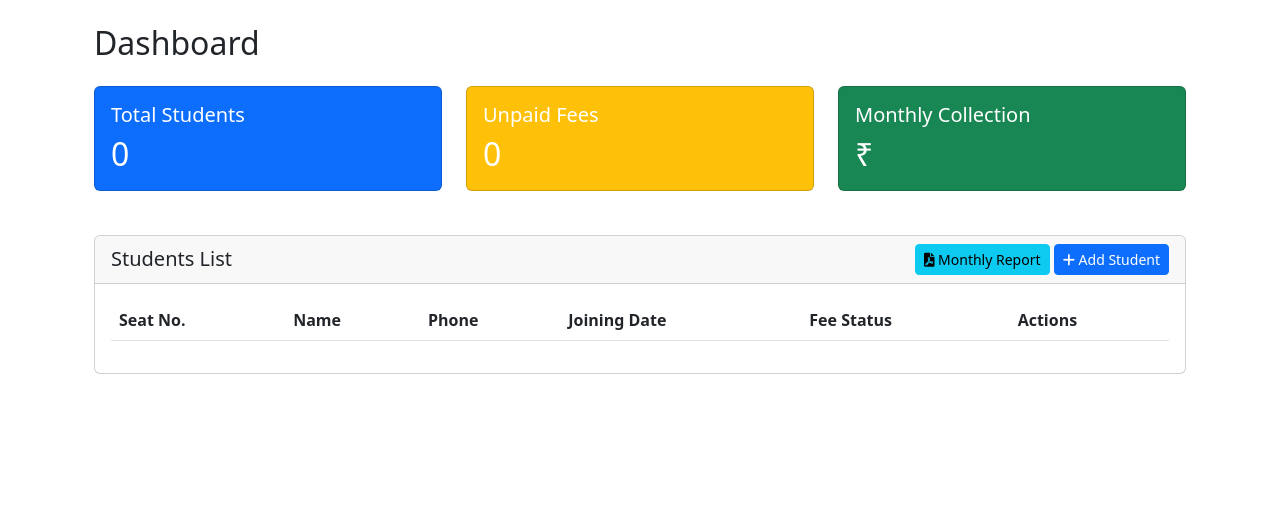
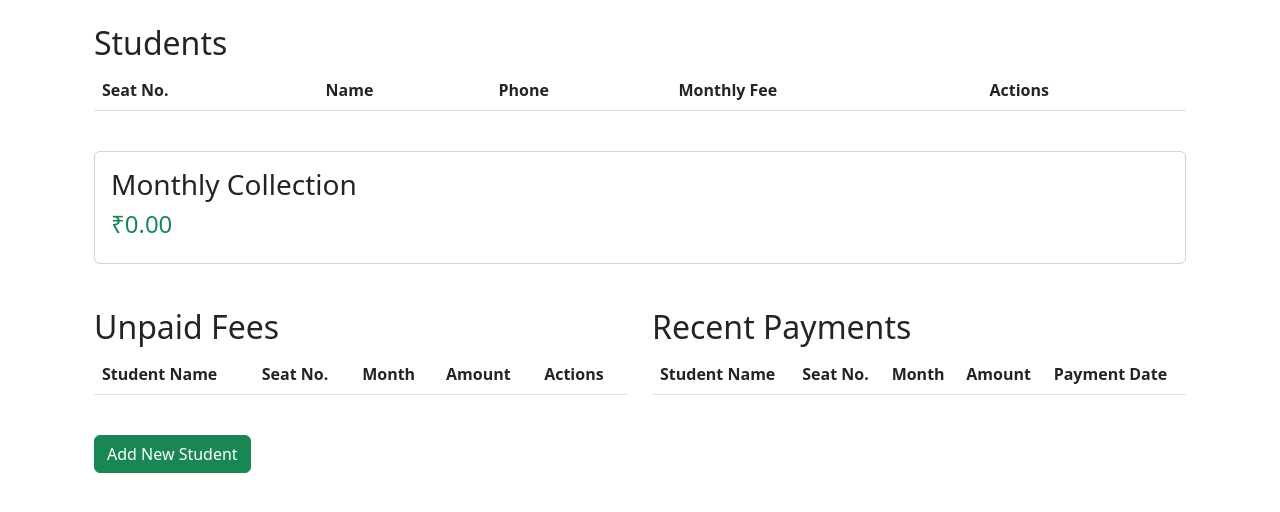
Before and after one commit to aamirxs/lib, a Flask app: template templates/dashboard.html in a window 1280 px wide. Shown: the part 56-568 px from the top of the page. Run offline with Flask 3, Linux system fonts and the light colour scheme; the template is opened without the code that fills it, so the values that code supplies are empty.

Commit message:
Update dashboard.html

```diff
--- a/templates/dashboard.html
+++ b/templates/dashboard.html
@@ -1,51 +1,26 @@
 {% extends "base.html" %}
+{% block content %}
+<div class="container mt-4">
+    {% if due_today %}
+    <div class="alert alert-warning alert-dismissible fade show" role="alert">
+        <h4 class="alert-heading">⚠️ Fees Due Today!</h4>
+        <p>The following students have fees due:</p>
+        <ul>
+            {% for fee, student in due_today %}
+            <li>
+                {{ student.name }} (Seat No: {{ student.seat_number }}) -
+                ₹{{ "%.2f"|format(fee.amount) }} for {{ fee.month.strftime('%B %Y') }}
+                <a href="{{ url_for('add_fee', student_id=student.id) }}" class="btn btn-sm btn-warning">Update Payment</a>
+            </li>
+            {% endfor %}
+        </ul>
+        <button type="button" class="btn-close" data-bs-dismiss="alert" aria-label="Close"></button>
+    </div>
+    {% endif %}
 
-{% block content %}
-<div class="container-fluid">
-    <h2 class="mb-4">Dashboard</h2>
-
-    <!-- Stats Cards -->
     <div class="row mb-4">
-        <div class="col-md-4">
-            <div class="card bg-primary text-white">
-                <div class="card-body">
-                    <h5 class="card-title">Total Students</h5>
-                    <h2 class="card-text">{{ students|length }}</h2>
-                </div>
-            </div>
-        </div>
-        <div class="col-md-4">
-            <div class="card bg-warning text-white">
-                <div class="card-body">
-                    <h5 class="card-title">Unpaid Fees</h5>
-                    <h2 class="card-text">{{ unpaid_fees|length }}</h2>
-                </div>
-            </div>
-        </div>
-        <div class="col-md-4">
-            <div class="card bg-success text-white">
-                <div class="card-body">
-                    <h5 class="card-title">Monthly Collection</h5>
-                    <h2 class="card-text">₹{{ monthly_collection }}</h2>
-                </div>
-            </div>
-        </div>
-    </div>
-
-    <!-- Students List -->
-    <div class="card">
-        <div class="card-header d-flex justify-content-between align-items-center">
-            <h5 class="mb-0">Students List</h5>
-            <div>
-                <a href="{{ url_for('generate_monthly_report_route') }}" class="btn btn-info btn-sm">
-                    <i class="fas fa-file-pdf"></i> Monthly Report
-                </a>
-                <a href="{{ url_for('add_student') }}" class="btn btn-primary btn-sm">
-                    <i class="fas fa-plus"></i> Add Student
-                </a>
-            </div>
-        </div>
-        <div class="card-body">
+        <div class="col">
+            <h2>Students</h2>
             <div class="table-responsive">
                 <table class="table table-striped">
                     <thead>
@@ -53,8 +28,7 @@
                             <th>Seat No.</th>
                             <th>Name</th>
                             <th>Phone</th>
-                            <th>Joining Date</th>
-                            <th>Fee Status</th>
+                            <th>Monthly Fee</th>
                             <th>Actions</th>
                         </tr>
                     </thead>
@@ -64,35 +38,13 @@
                             <td>{{ student.seat_number }}</td>
                             <td>{{ student.name }}</td>
                             <td>{{ student.phone_number }}</td>
-                            <td>{{ student.joining_date.strftime('%Y-%m-%d') }}</td>
-                            <td>
-                                {% if student.fees %}
-                                    {% set latest_fee = student.fees|sort(attribute='month')|last %}
-                                    {% if latest_fee and latest_fee.status == 'paid' %}
-                                        <span class="badge bg-success">Paid</span>
-                                    {% else %}
-                                        <span class="badge bg-danger">Unpaid</span>
-                                    {% endif %}
-                                {% else %}
-                                    <span class="badge bg-secondary">No Fees Added</span>
-                                {% endif %}
-                            </td>
+                            <td>₹{{ "%.2f"|format(student.monthly_fee) }}</td>
                             <td>
                                 <div class="btn-group">
-                                    <a href="{{ url_for('student_details', student_id=student.id) }}" class="btn btn-info btn-sm">
-                                        <i class="fas fa-eye"></i>
-                                    </a>
-                                    <a href="{{ url_for('add_fee', student_id=student.id) }}" class="btn btn-success btn-sm">
-                                        <i class="fas fa-money-bill"></i>
-                                    </a>
-                                    <a href="{{ url_for('edit_student', student_id=student.id) }}" class="btn btn-warning btn-sm">
-                                        <i class="fas fa-edit"></i>
-                                    </a>
-                                    <form action="{{ url_for('delete_student', student_id=student.id) }}" method="POST" class="d-inline"
-                                          onsubmit="return confirm('Are you sure you want to delete this student?');">
-                                        <button type="submit" class="btn btn-danger btn-sm">
-                                            <i class="fas fa-trash"></i>
-                                        </button>
+                                    <a href="{{ url_for('add_fee', student_id=student.id) }}" class="btn btn-sm btn-primary">Add Fee</a>
+                                    <a href="{{ url_for('edit_student', student_id=student.id) }}" class="btn btn-sm btn-warning">Edit</a>
+                                    <form action="{{ url_for('delete_student', student_id=student.id) }}" method="POST" class="d-inline">
+                                        <button type="submit" class="btn btn-sm btn-danger" onclick="return confirm('Are you sure you want to delete this student?')">Delete</button>
                                     </form>
                                 </div>
                             </td>
@@ -103,5 +55,92 @@
             </div>
         </div>
     </div>
+
+    <div class="row mb-4">
+        <div class="col">
+            <div class="card">
+                <div class="card-body">
+                    <h3>Monthly Collection</h3>
+                    <h4 class="text-success">₹{{ "%.2f"|format(monthly_collection) }}</h4>
+                </div>
+            </div>
+        </div>
+    </div>
+
+    <div class="row">
+        <div class="col-md-6">
+            <h2>Unpaid Fees</h2>
+            <div class="table-responsive">
+                <table class="table table-striped">
+                    <thead>
+                        <tr>
+                            <th>Student Name</th>
+                            <th>Seat No.</th>
+                            <th>Month</th>
+                            <th>Amount</th>
+                            <th>Actions</th>
+                        </tr>
+                    </thead>
+                    <tbody>
+                        {% for fee, student in unpaid_fees %}
+                        <tr {% if fee.month.replace(day=1) <= today.replace(day=1) %}class="table-danger"{% endif %}>
+                            <td>{{ student.name }}</td>
+                            <td>{{ student.seat_number }}</td>
+                            <td>{{ fee.month.strftime('%B %Y') }}</td>
+                            <td>₹{{ "%.2f"|format(fee.amount) }}</td>
+                            <td>
+                                <a href="{{ url_for('add_fee', student_id=student.id) }}" class="btn btn-sm btn-primary">Update Payment</a>
+                            </td>
+                        </tr>
+                        {% endfor %}
+                    </tbody>
+                </table>
+            </div>
+        </div>
+
+        <div class="col-md-6">
+            <h2>Recent Payments</h2>
+            <div class="table-responsive">
+                <table class="table table-striped">
+                    <thead>
+                        <tr>
+                            <th>Student Name</th>
+                            <th>Seat No.</th>
+                            <th>Month</th>
+                            <th>Amount</th>
+                            <th>Payment Date</th>
+                        </tr>
+                    </thead>
+                    <tbody>
+                        {% for fee, student in paid_fees %}
+                        <tr>
+                            <td>{{ student.name }}</td>
+                            <td>{{ student.seat_number }}</td>
+                            <td>{{ fee.month.strftime('%B %Y') }}</td>
+                            <td>₹{{ "%.2f"|format(fee.amount) }}</td>
+                            <td>{{ fee.payment_date.strftime('%d-%m-%Y') }}</td>
+                        </tr>
+                        {% endfor %}
+                    </tbody>
+                </table>
+            </div>
+        </div>
+    </div>
+
+    <div class="row mt-4">
+        <div class="col">
+            <a href="{{ url_for('add_student') }}" class="btn btn-success">Add New Student</a>
+        </div>
+    </div>
 </div>
+
+<script>
+document.addEventListener('DOMContentLoaded', function() {
+    // Enable tooltips everywhere
+    var tooltipTriggerList = [].slice.call(document.querySelectorAll('[data-bs-toggle="tooltip"]'))
+    var tooltipList = tooltipTriggerList.map(function (tooltipTriggerEl) {
+        return new bootstrap.Tooltip(tooltipTriggerEl)
+    });
+});
+</script>
 {% endblock %}
```
